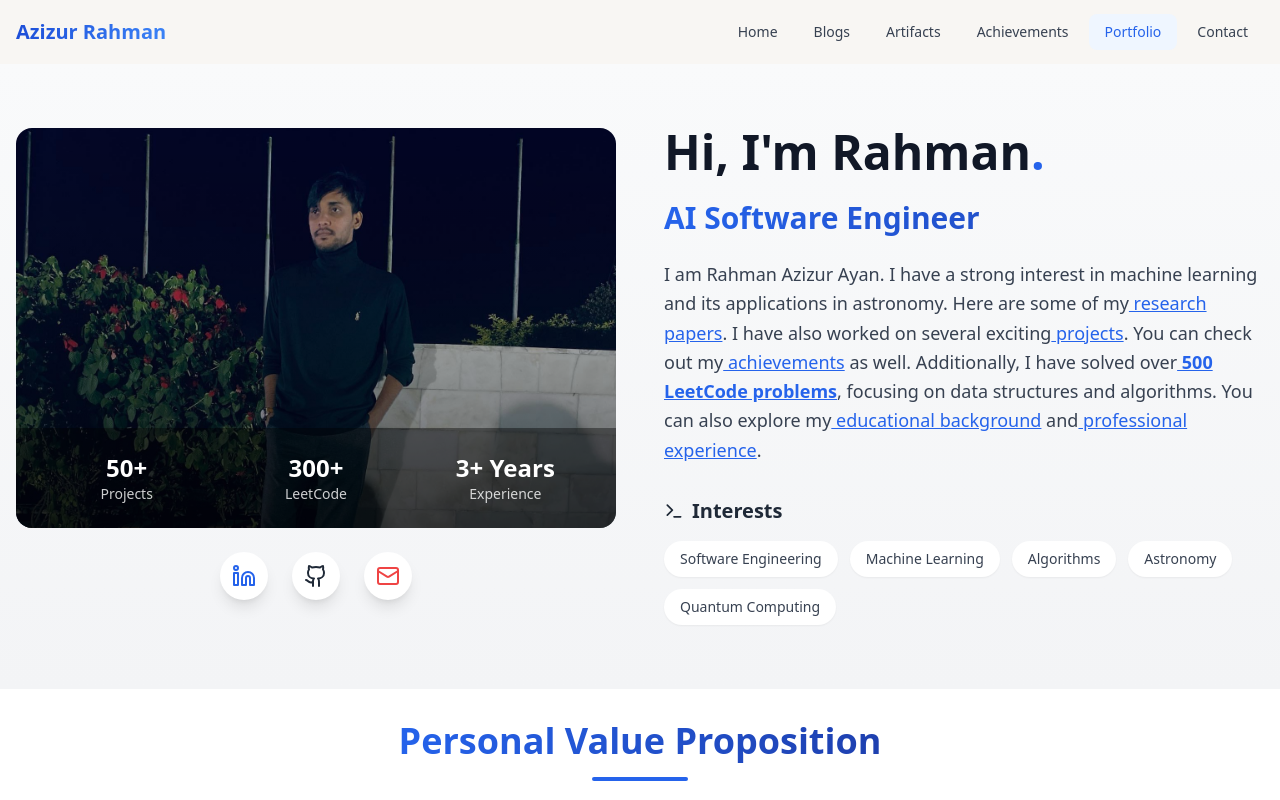
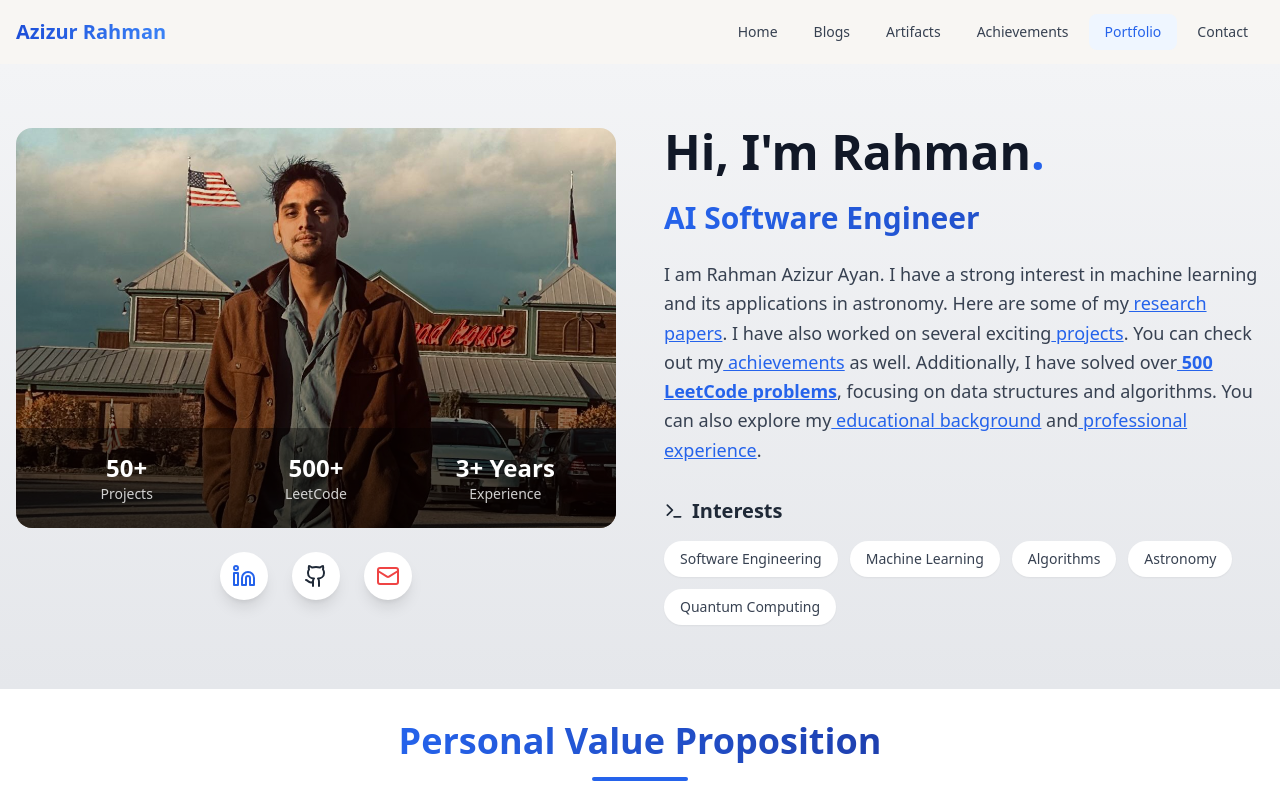
Before and after one commit to ayanchyaziz123/rahmanworld_next, a Next.js app: page /pages/about in a window 1280 px wide. Shown: the top 800 px of the page. Built offline with nearby package versions, Linux system fonts and the light colour scheme.

Commit message:
edited dp

```diff
--- a/src/app/components/Header.js
+++ b/src/app/components/Header.js
@@ -13,7 +13,7 @@ const Header = () => {
         { path: '/', label: 'Home', icon: Home },
         { path: '/pages/blogs', label: 'Blogs', icon: BookOpen },
         { path: '/pages/artifacts', label: 'Artifacts', icon: Code },
-        { path: '/achievements', label: 'Achievements', icon: Trophy },
+        { path: '/pages/achievements', label: 'Achievements', icon: Trophy },
         { path: '/pages/about', label: 'Portfolio', icon: User },
         { path: '/pages/contact', label: 'Contact', icon: Mail },
     ];
--- a/src/app/components/Profile.js
+++ b/src/app/components/Profile.js
@@ -10,12 +10,12 @@ const Profile = () => {
 
     const stats = [
         { label: "Projects", value: "50+" },
-        { label: "LeetCode", value: "300+" },
+        { label: "LeetCode", value: "500+" },
         { label: "Experience", value: "3+ Years" }
     ];
 
     return (
-        <div className=" bg-gradient-to-b from-gray-50 to-gray-100">
+        <div className=" bg-gradient-to-b from-gray-100 to-gray-200">
             <div className="container mx-auto px-4 py-16 max-w-7xl">
                 <div className="flex flex-col lg:flex-row items-start gap-12">
                     {/* Left Column - Profile Image & Info */}
```
Also changed, not shown: public/images/cover.jpeg, public/images/coverr.jpeg (added).
